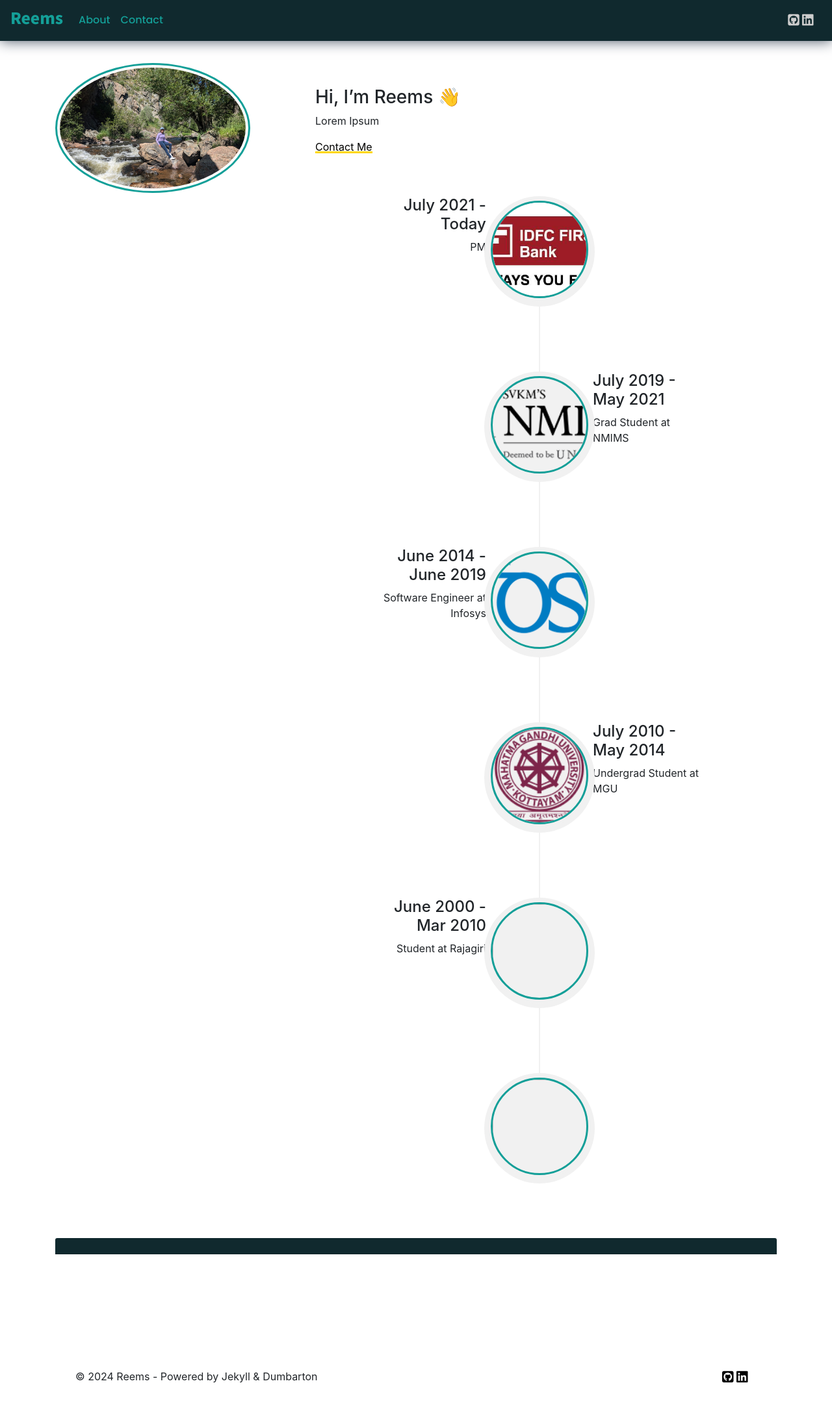
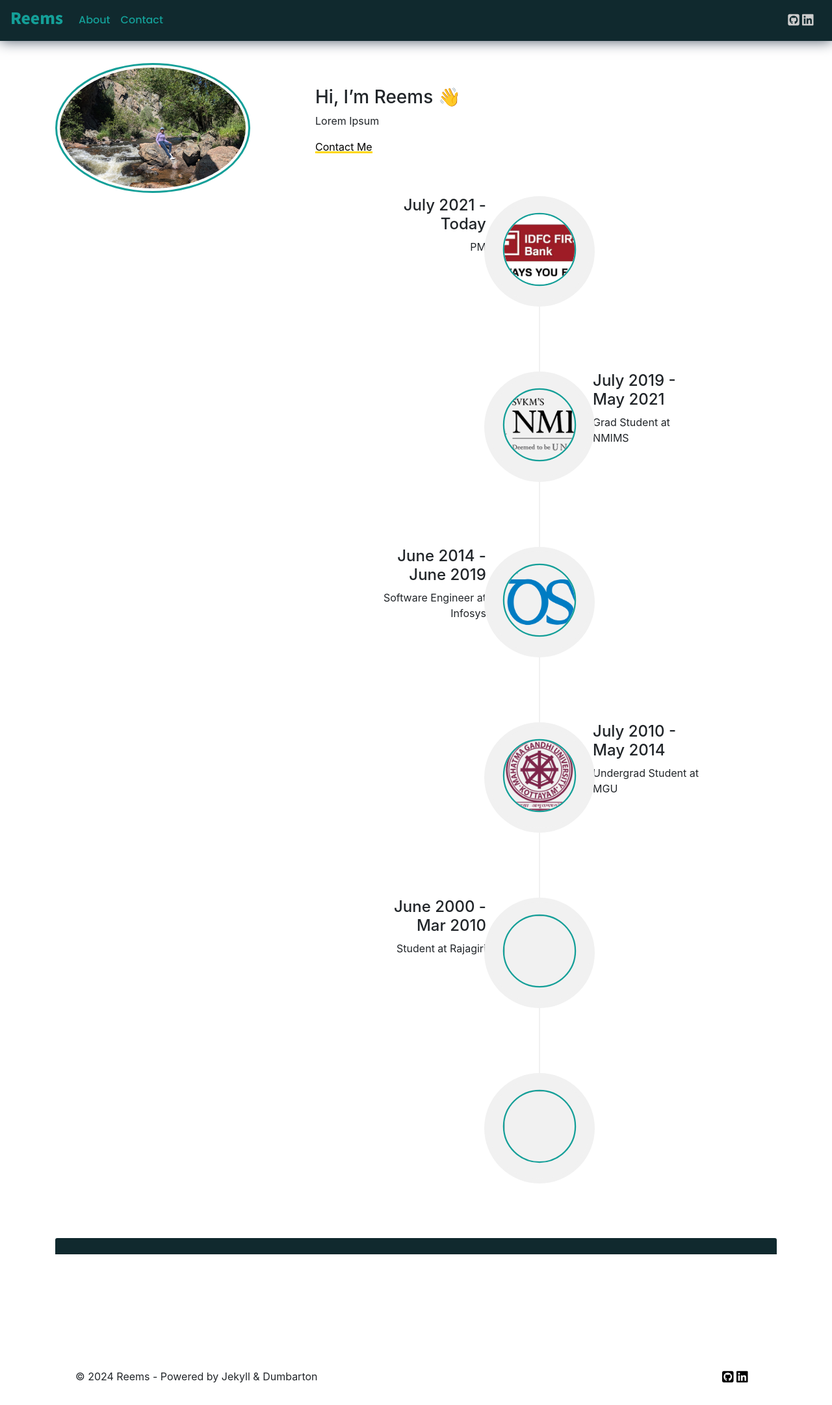
Before and after one commit to reemstk/reemstk.github.io, a Jekyll site: the page built from index.md, in a window 1280 px wide. Shown: the whole page at 65% size. Built offline with Jekyll 4.4.1, drawn with Linux system fonts in a browser that asks for light colours; nearby versions of some CDN libraries; comment, search, counter and statistics services are not loaded; our own code applies the rules of GitHub Pages for plain Markdown files.

Commit message:
Update main.css

```diff
--- a/css/main.css
+++ b/css/main.css
@@ -75,7 +75,8 @@ a.highlighted:hover {
 /* Styling */
 
 .img-circle{
-    border-radius:50%;
+    border-radius:60%;
+    transform: scale(0.75);
     width:150px;
     height:150px;
     object-fit:cover;
```
